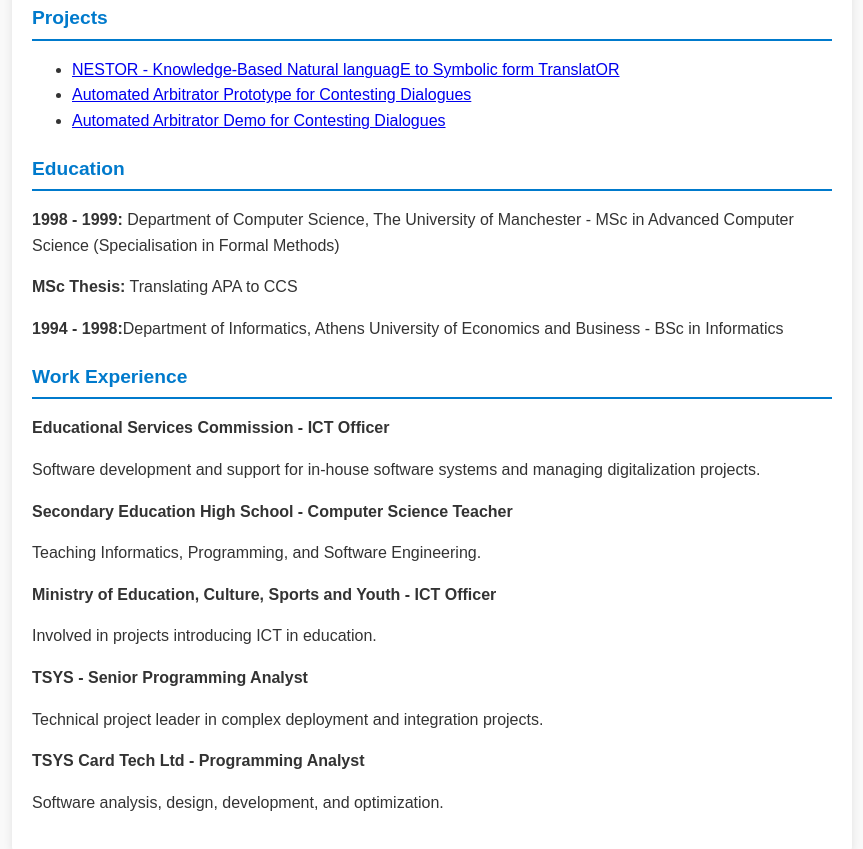
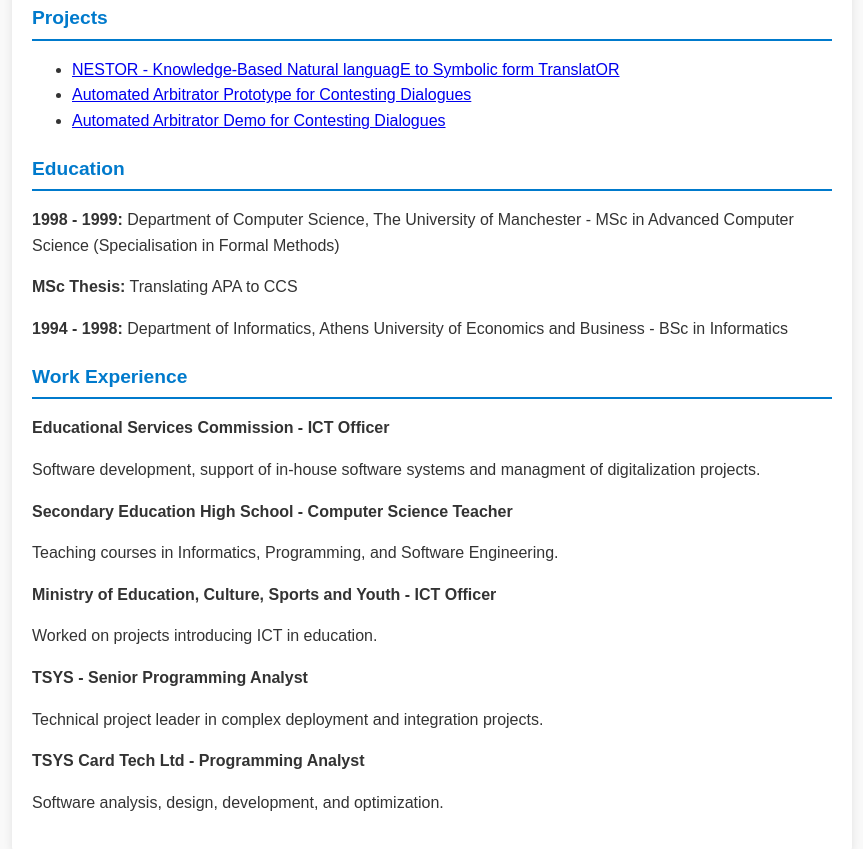
Before and after one commit to ttooulis/profile, a plain HTML site: page index.html in a window 1280 px wide. Shown: the part 885-1734 px from the top of the page, without its empty margins (208-1071 px from the left). Drawn offline with Linux system fonts and the light colour scheme.

Commit message:
Update index.html

```diff
--- a/index.html
+++ b/index.html
@@ -3,7 +3,7 @@
 <head>
     <meta charset="UTF-8">
     <meta name="viewport" content="width=device-width, initial-scale=1.0">
-    <title>Christodoulos Ioannou PhD Student Profile</title>
+    <title>Christodoulos Ioannou - PhD Student Profile</title>
     <style>
         body {
             font-family: Arial, sans-serif;
@@ -57,7 +57,7 @@
 </head>
 <body>
     <div class="container">
-        <h1>Christodoulos Ioannou PhD Student Profile</h1>
+        <h1>Christodoulos Ioannou - PhD Student Profile</h1>
 
         <div class="photo">
             <img src="CI-ID-Photo.jpg" alt="CI Photo">
@@ -105,19 +105,19 @@
             <p><strong>1998 - 1999:</strong> Department of Computer Science, The University of Manchester - MSc in Advanced Computer Science (Specialisation in Formal Methods)</p>
             <p><strong>MSc Thesis:</strong> Translating APA to CCS</p>
 
-            <p><strong>1994 - 1998:</strong>Department of Informatics, Athens University of Economics and Business - BSc in Informatics</p>
+            <p><strong>1994 - 1998:</strong> Department of Informatics, Athens University of Economics and Business - BSc in Informatics</p>
         </div>
 
         <div class="section">
             <h2 class="section-title">Work Experience</h2>
             <p><strong>Educational Services Commission - ICT Officer</strong></p>
-            <p>Software development and support for in-house software systems and managing digitalization projects.</p>
+            Software development, support of in-house software systems and managment of digitalization projects.
 
             <p><strong>Secondary Education High School - Computer Science Teacher</strong></p>
-            <p>Teaching Informatics, Programming, and Software Engineering.</p>
+            <p>Teaching courses in Informatics, Programming, and Software Engineering.</p>
 
             <p><strong>Ministry of Education, Culture, Sports and Youth - ICT Officer</strong></p>
-            <p>Involved in projects introducing ICT in education.</p>
+            <p>Worked on projects introducing ICT in education.</p>
 
             <p><strong>TSYS - Senior Programming Analyst</strong></p>
             <p>Technical project leader in complex deployment and integration projects.</p>
```
